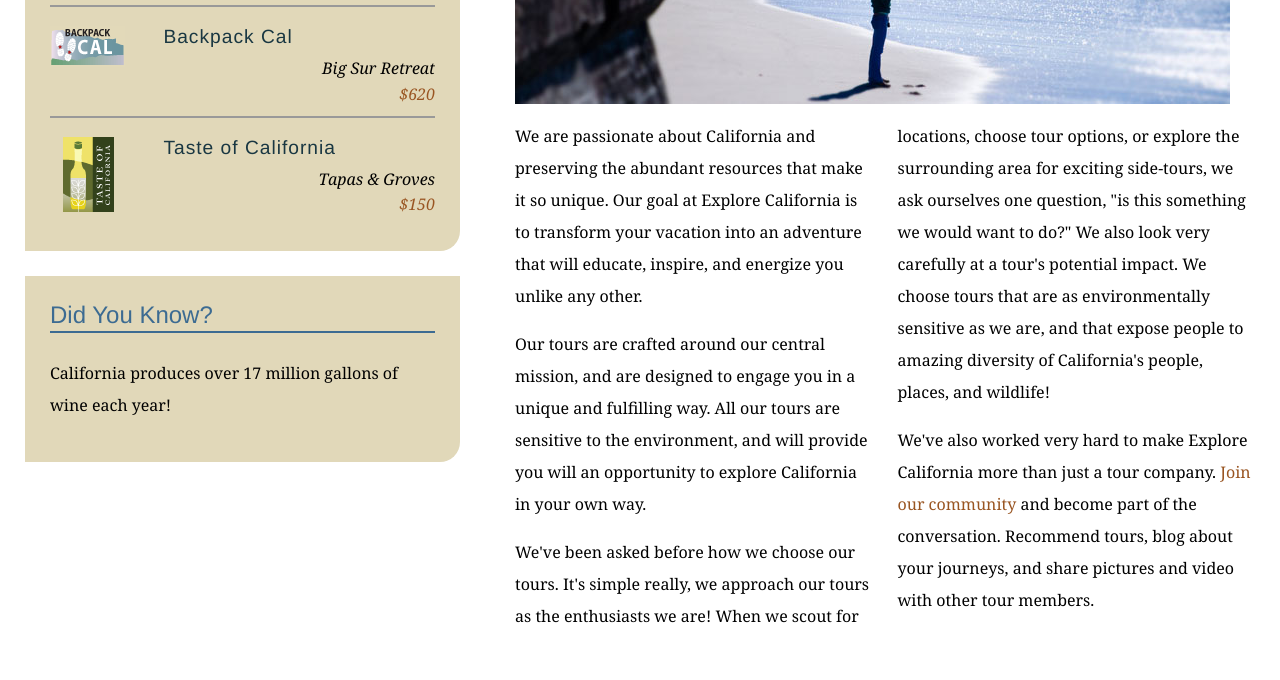
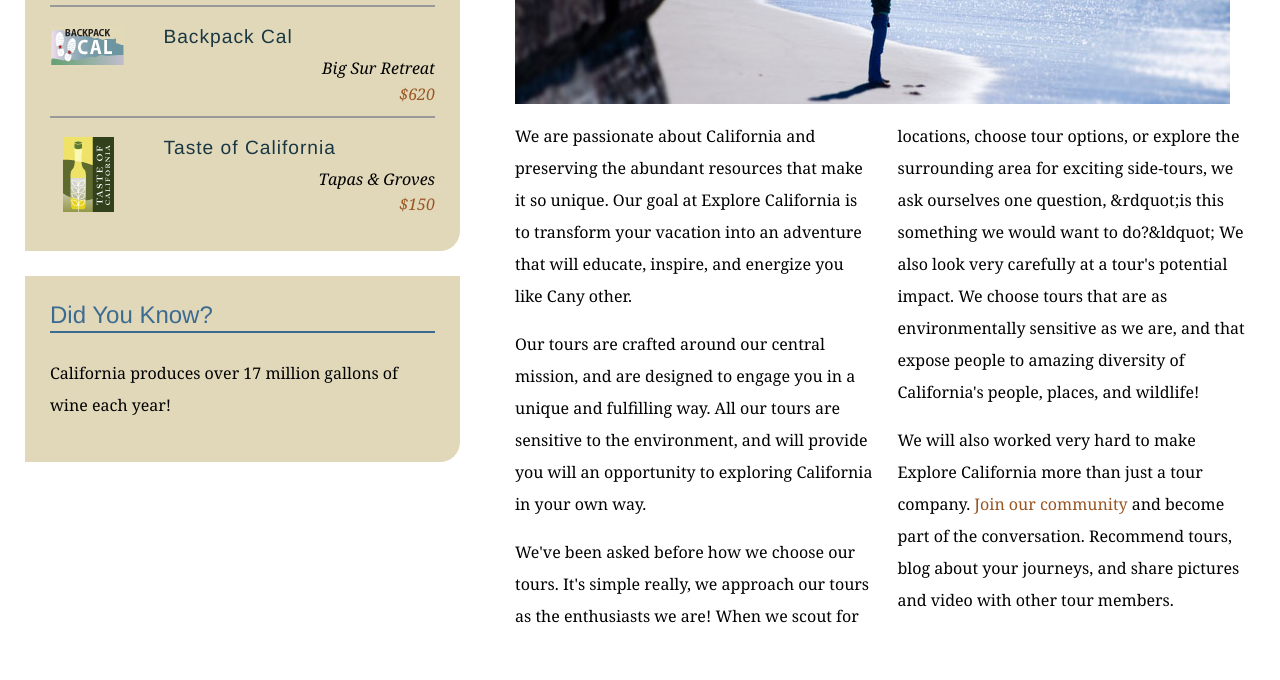
Before and after one commit to aandr075/exploreCali, a plain HTML site: page explore_california/mission.html in a window 1280 px wide. Shown: the part 580-1260 px from the top of the page. Drawn offline with Linux system fonts and the light colour scheme.

Commit message:
master branch edit

```diff
--- a/explore_california/mission.html
+++ b/explore_california/mission.html
@@ -62,10 +62,10 @@
           <h1>Who we are</h1>
           <img src="assets/images/mission_look.jpg" alt="Looking out at the Pacific" class="articleImage" />
           <div class="multiCol">
-            <p>We are passionate about California and preserving the abundant resources that make it so unique. Our goal at Explore California is to transform your vacation into an adventure that will educate, inspire, and energize you unlike any other.</p>
-            <p>Our tours are crafted around our central mission, and are designed to engage you in a unique and fulfilling way. All our tours are sensitive to the environment, and will provide you will an opportunity to explore California in your own way.</p>
-            <p>We've been asked before how we choose our tours. It's simple really, we approach our tours as the enthusiasts we are! When we scout for locations, choose tour options, or explore the surrounding area for exciting side-tours, we ask ourselves one question, &quot;is this something we would want to do?&quot; We also look very carefully at a tour's potential impact. We choose tours that are as environmentally sensitive as we are, and that expose people to amazing diversity of California's people, places, and wildlife!</p>
-            <p>We've also worked very hard to make Explore California more than just a tour company. <a href="explorers/join.html">Join our community</a> and become part of the conversation. Recommend tours, blog about your journeys, and share pictures and video with other tour members.</p>
+            <p>We are passionate about California and preserving the abundant resources that make it so unique. Our goal at Explore California is to transform your vacation into an adventure that will educate, inspire, and energize you like Cany other.</p>
+            <p>Our tours are crafted around our central mission, and are designed to engage you in a unique and fulfilling way. All our tours are sensitive to the environment, and will provide you will an opportunity to exploring California in your own way.</p>
+            <p>We've been asked before how we choose our tours. It's simple really, we approach our tours as the enthusiasts we are! When we scout for locations, choose tour options, or explore the surrounding area for exciting side-tours, we ask ourselves one question, &rdquot;is this something we would want to do?&ldquot; We also look very carefully at a tour's potential impact. We choose tours that are as environmentally sensitive as we are, and that expose people to amazing diversity of California's people, places, and wildlife!</p>
+            <p>We will also worked very hard to make Explore California more than just a tour company. <a href="explorers/join.html">Join our community</a> and become part of the conversation. Recommend tours, blog about your journeys, and share pictures and video with other tour members.</p>
           </div>
         </div>
       </div>
```
